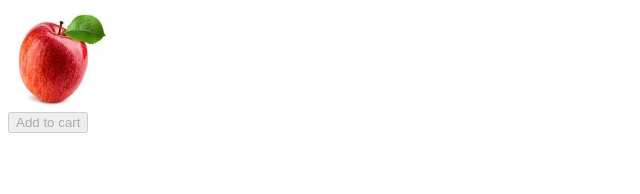
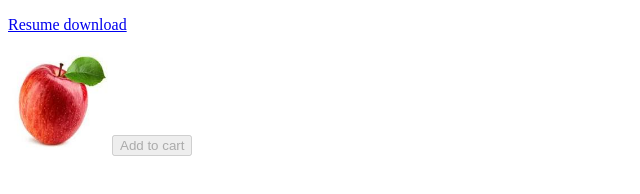
Before and after one commit to saravanan-prog/credosystem_Html_course, a plain HTML site: page D_BooleanAttribute.html in a window 1280 px wide. Shown: the whole page, without its empty margins (0-640 px from the left). Drawn offline with Linux system fonts and the light colour scheme.

Commit message:
attributes

```diff
--- a/D_BooleanAttribute.html
+++ b/D_BooleanAttribute.html
@@ -6,16 +6,14 @@
     <body>
 
         <div>
-            <a href="./Assets/images/apple.jpg" download>
-                <img
-                  src="./Assets/images/apple.jpg"
-                  height="100"
-                  width="100"
-                />
+            <a href="./Assets/images/Saravanan-Resume.pdf" download>
+
+                <p>Resume download</p>
             </a>
         </div>
 
         <div>
+            <img src="./Assets/images/apple.jpg" alt="apple" height="100" width="100">
             <button disabled > Add to cart </button>
         </div>
 
```
Also changed, not shown: A_GlobalAttributes.html (+6 -2 lines), C_Element-Specific-attirbute.html (+2 -2 lines), 1 other file.
